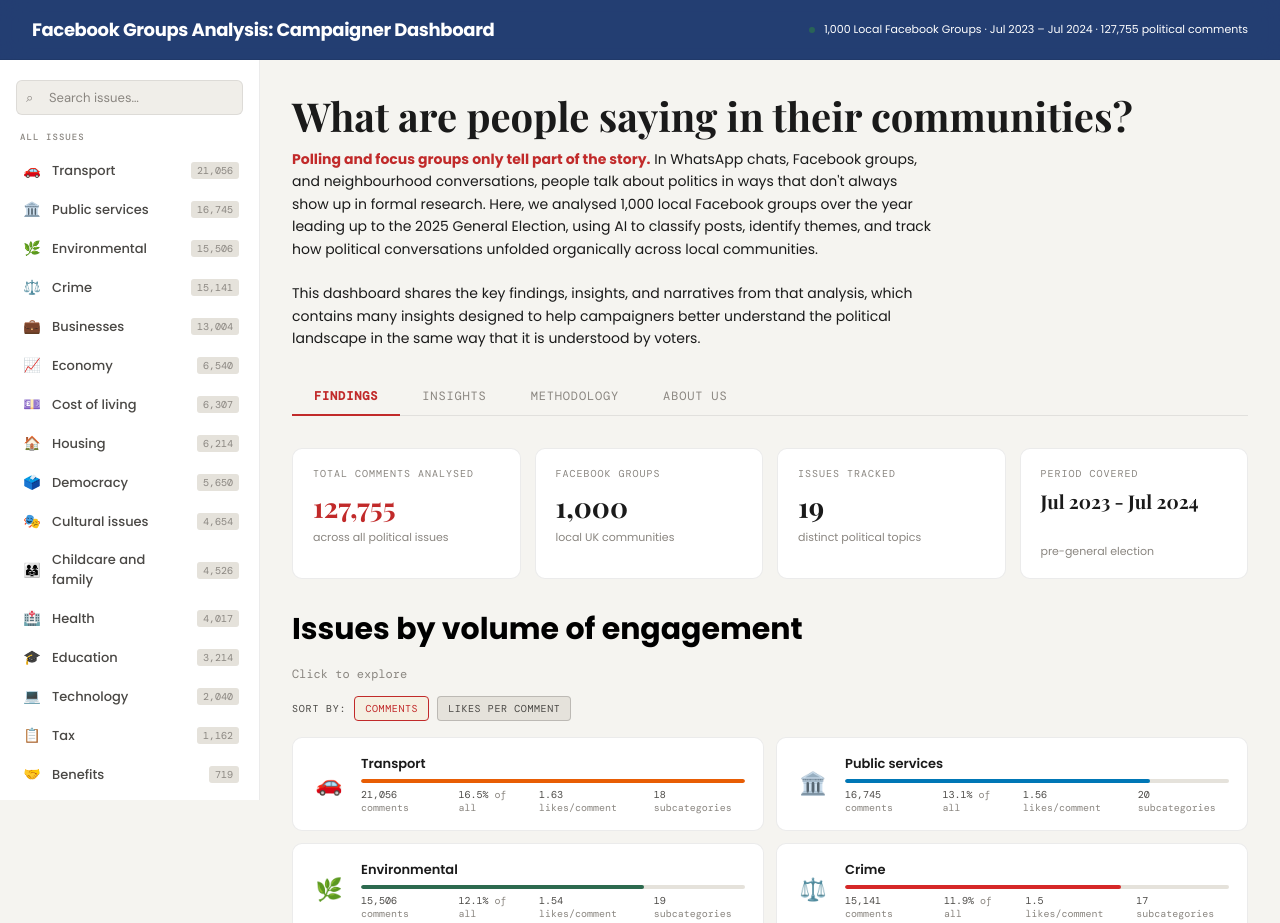
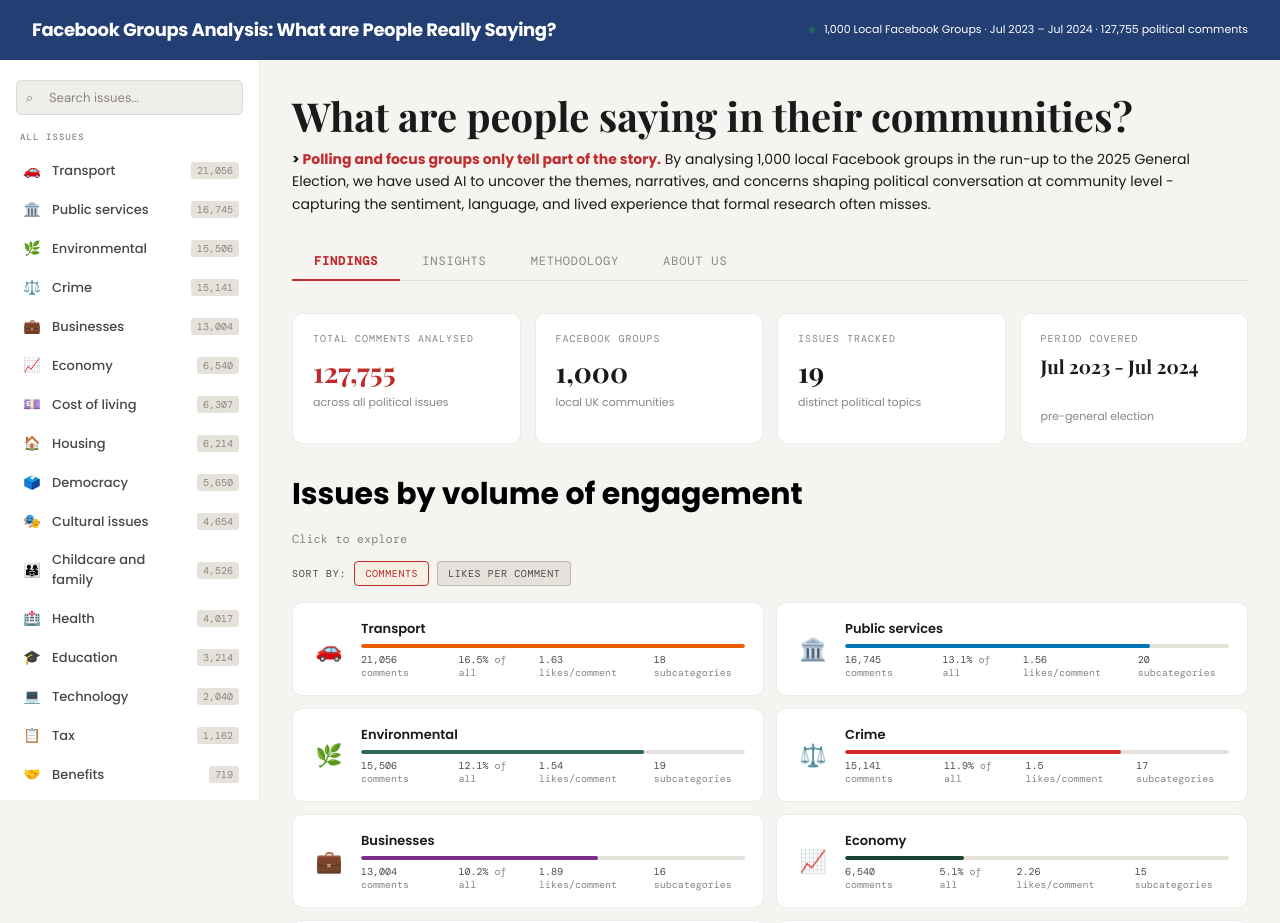
Before and after one commit to charlotteharrison1/facebook-dashboard, a plain HTML site: page index.html in a window 1280 px wide. Shown: the top 923 px of the page. Drawn offline with nearby package versions, Linux system fonts and the light colour scheme; a web font is replaced by a local one.

Commit message:
now hosted, small edits to overview

```diff
--- a/index.html
+++ b/index.html
@@ -205,7 +205,7 @@
   }
   .page-subtitle {
     font-size: 14px; color: #1A1A1A; line-height: 1.6;
-    max-width: 640px;
+    max-width: 900px;
   }
 
   /* STAT CARDS */
@@ -1034,7 +1034,7 @@
     <button class="hamburger" onclick="toggleSidebar()" aria-label="Menu">
       <span></span><span></span><span></span>
     </button>
-    <div class="topbar-logo" onclick="showOverview()" style="cursor:pointer">Facebook Groups Analysis: Campaigner Dashboard</div>
+    <div class="topbar-logo" onclick="showOverview()" style="cursor:pointer">Facebook Groups Analysis: What are People Really Saying?</div>
   </div>
   <div class="topbar-meta">
     <span class="dot-live pulse"></span>
@@ -1063,12 +1063,7 @@
         <h1 class="page-title">What are people saying in their communities?</h1>
         <p class="page-subtitle">
 
-        <strong> <span style="color: #c12a2a">Polling and focus groups only tell part of the story.</span></strong>
-         In WhatsApp chats, Facebook groups, and neighbourhood conversations, people talk about politics in ways that don't always show up in formal research. Here, we analysed 1,000 local Facebook groups over the year leading up to the 2025 General Election, using AI to classify posts, identify themes, and track how political conversations unfolded organically across local communities.
-
-        <br><br>
-        This dashboard shares the key findings, insights, and narratives from that analysis, which contains many insights designed to help campaigners better understand the political landscape in the same way that it is understood by voters.
-        </p>
+        <strong> > <span style="color: #c12a2a">Polling and focus groups only tell part of the story.</span></strong> By analysing 1,000 local Facebook groups in the run-up to the 2025 General Election, we have used AI to uncover the themes, narratives, and concerns shaping political conversation at community level - capturing the sentiment, language, and lived experience that formal research often misses.</p>
       </div>
 
       <!-- HOME TABS -->
```
